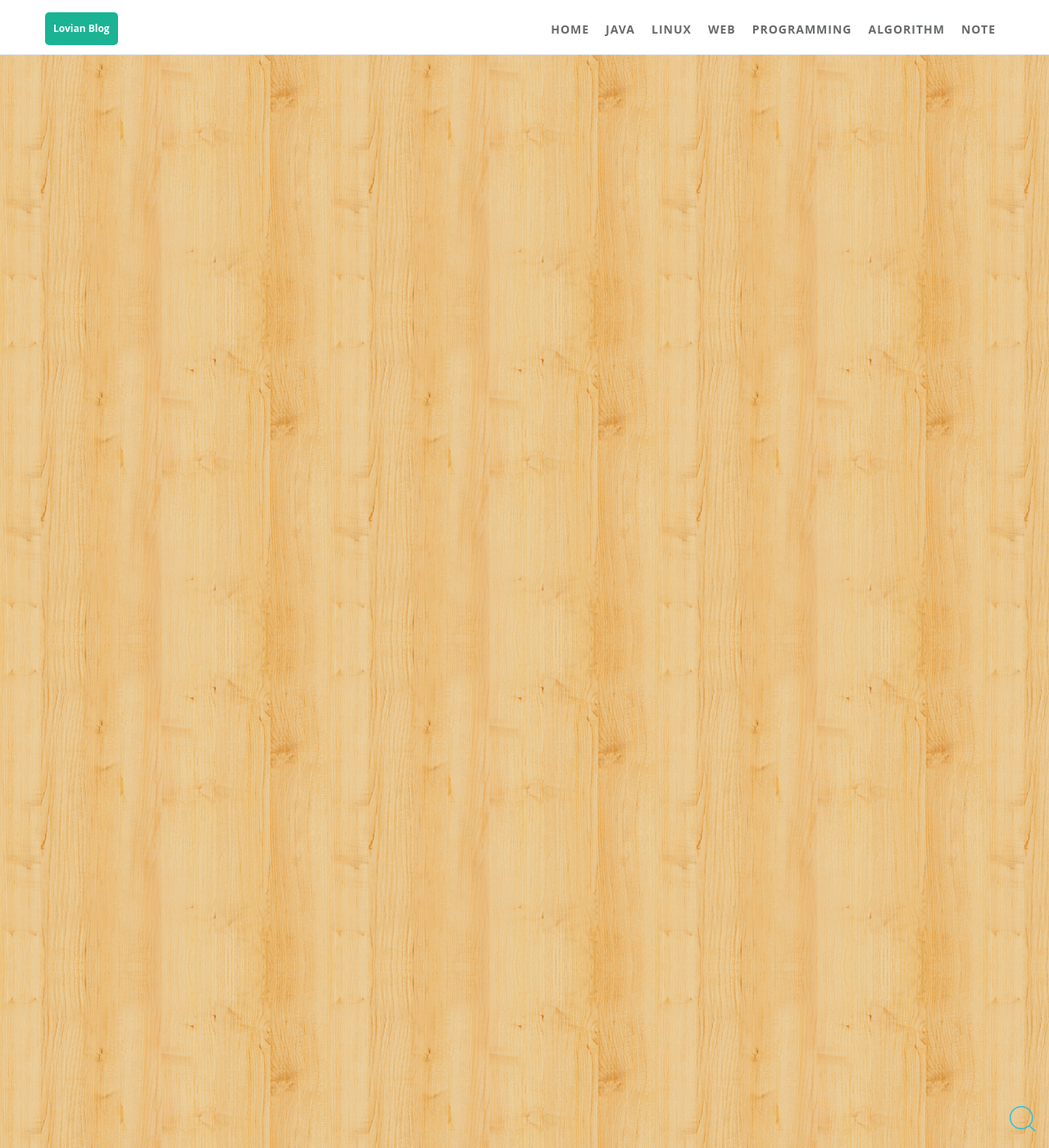
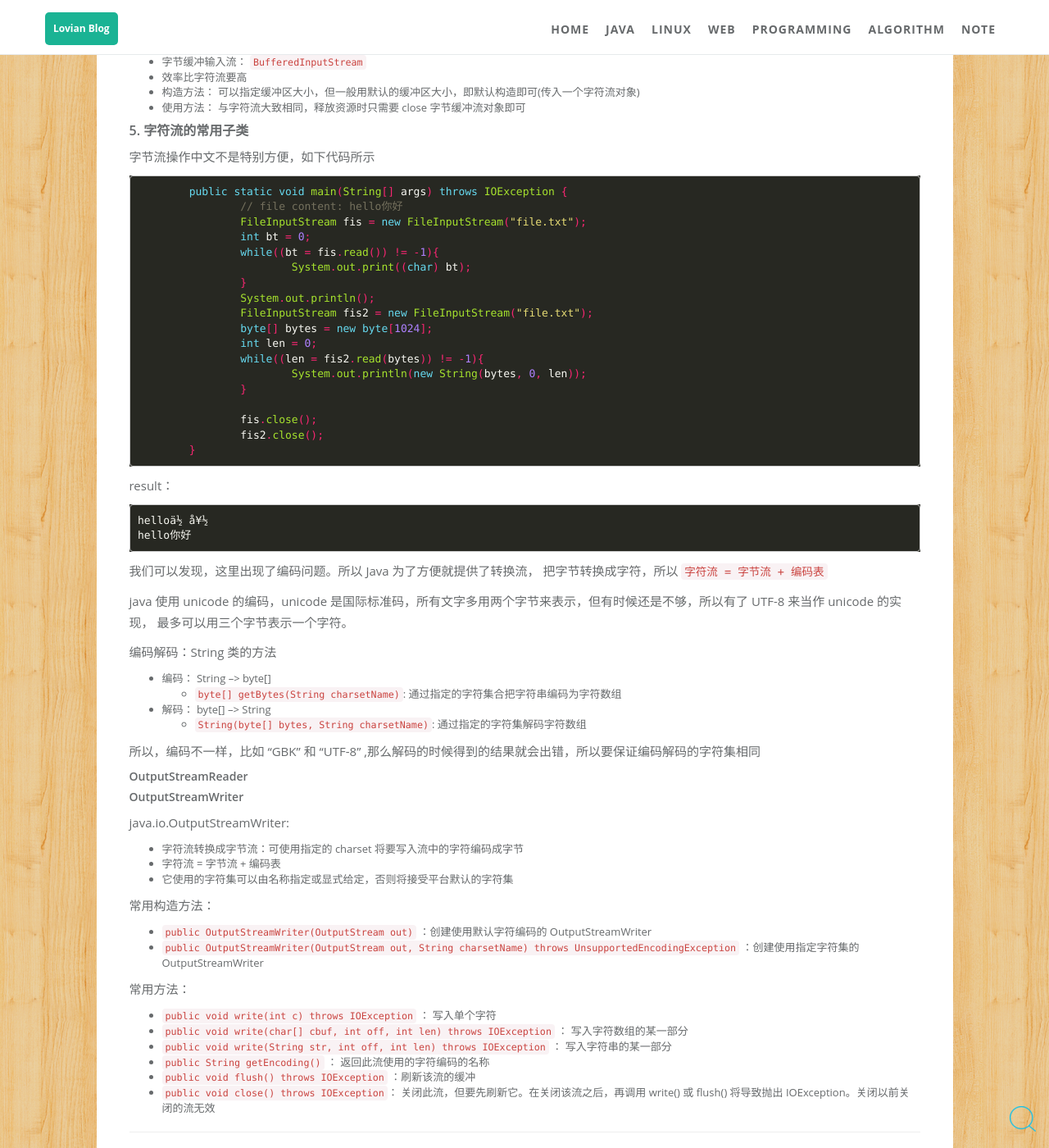
Before and after one commit to ZhengshuaiPENG/zhengshuaipeng.github.io, a Jekyll site: the page built from _posts/2016/07/2016-07-27-java-io-stream.md, in a window 1280 px wide and 1400 px high, scrolled down 6021 px. Shown: the whole window at 82% size. Built offline with Jekyll 4.4.1, drawn with Linux system fonts in a browser that asks for light colours; comment, search, counter and statistics services are not loaded; some of the changed text lies outside the part shown.

Commit message:
iostream

````diff
--- a/_posts/2016/07/2016-07-27-java-io-stream.md
+++ b/_posts/2016/07/2016-07-27-java-io-stream.md
@@ -280,4 +280,107 @@
 ,
 ```
 
-### 4. 字符流的常用子类
+注意：
+
+-	计算机的中文存储：
+	-	两个字节：第一个字节肯定是负数，第二个字节常见的是负数，也有可能是正数
+
+```java
+	public static void main(String[] args) {
+		String s = "我爱你中国";
+		byte[] bys = s.getBytes();
+		System.out.println(Arrays.toString(bys));
+
+		String e = "hello";
+		byte[] bytes = e.getBytes();
+		System.out.println(Arrays.toString(bytes));
+	}
+```
+
+result：
+
+```
+[-26, -120, -111, -25, -120, -79, -28, -67, -96, -28, -72, -83, -27, -101, -67]
+[104, 101, 108, 108, 111]
+```
+
+### 4. 字节缓冲流
+
+-	字节流一次读写一个数组 （```fis.read(byte[] bytes) ```） 的速度，明显比读写一个字节 （```fis.read() ```）的速度快很多，这是加入了数组当作缓冲区的效果
+-	java 考虑到这样的设计思想（装饰设计模式），所以提供了字节缓冲区流
+-	字节缓冲输出流： ```BufferedOutputStream```
+-	字节缓冲输入流： ```BufferedInputStream```
+-	效率比字符流要高
+-	构造方法： 可以指定缓冲区大小，但一般用默认的缓冲区大小，即默认构造即可(传入一个字符流对象)
+-	使用方法： 与字符流大致相同，释放资源时只需要 close 字节缓冲流对象即可
+
+### 5. 字符流的常用子类
+
+字节流操作中文不是特别方便，如下代码所示
+
+```java
+	public static void main(String[] args) throws IOException {
+		// file content: hello你好
+		FileInputStream fis = new FileInputStream("file.txt");
+		int bt = 0;
+		while((bt = fis.read()) != -1){
+			System.out.print((char) bt);
+		}
+		System.out.println();
+		FileInputStream fis2 = new FileInputStream("file.txt");
+		byte[] bytes = new byte[1024];
+		int len = 0;
+		while((len = fis2.read(bytes)) != -1){
+			System.out.println(new String(bytes, 0, len));
+		}
+
+		fis.close();
+		fis2.close();
+	}
+```
+
+result：
+
+```
+helloä½ å¥½
+hello你好
+```
+
+我们可以发现，这里出现了编码问题。所以 Java 为了方便就提供了转换流， 把字节转换成字符，所以 ```字符流 = 字节流 + 编码表```
+
+java 使用 unicode 的编码，unicode 是国际标准码，所有文字多用两个字节来表示，但有时候还是不够，所以有了 UTF-8 来当作 unicode 的实现， 最多可以用三个字节表示一个字符。
+
+编码解码：String 类的方法
+
+-	编码： String --> byte[]
+	-	```byte[] getBytes(String charsetName)```:  通过指定的字符集合把字符串编码为字符数组
+-	解码： byte[] --> String
+	-	```String(byte[] bytes, String charsetName)```: 通过指定的字符集解码字符数组
+
+所以，编码不一样，比如 “GBK” 和 “UTF-8” ,那么解码的时候得到的结果就会出错，所以要保证编码解码的字符集相同
+
+#### OutputStreamReader
+
+
+
+#### OutputStreamWriter
+
+java.io.OutputStreamWriter:
+
+-	字符流转换成字节流：可使用指定的 charset 将要写入流中的字符编码成字节
+-	字符流 = 字节流 + 编码表
+-	它使用的字符集可以由名称指定或显式给定，否则将接受平台默认的字符集
+
+常用构造方法：
+
+-	```public OutputStreamWriter(OutputStream out)``` ：创建使用默认字符编码的 OutputStreamWriter
+-	```public OutputStreamWriter(OutputStream out, String charsetName) throws UnsupportedEncodingException``` ：创建使用指定字符集的 OutputStreamWriter
+
+常用方法：
+
+-	```public void write(int c) throws IOException``` ：  写入单个字符
+-	```public void write(char[] cbuf, int off, int len) throws IOException``` ：  写入字符数组的某一部分
+-	```public void write(String str, int off, int len) throws IOException``` ： 写入字符串的某一部分
+-	```public String getEncoding()``` ：  返回此流使用的字符编码的名称
+-	```public void flush() throws IOException``` ：刷新该流的缓冲
+-	```public void close() throws IOException```： 关闭此流，但要先刷新它。在关闭该流之后，再调用 write() 或 flush() 将导致抛出 IOException。关闭以前关闭的流无效
````
